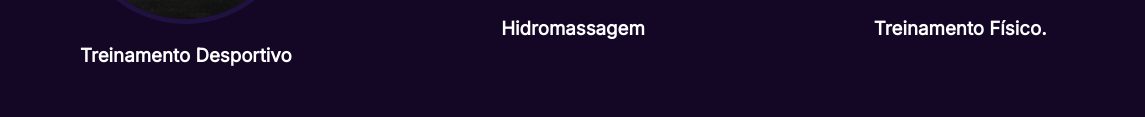
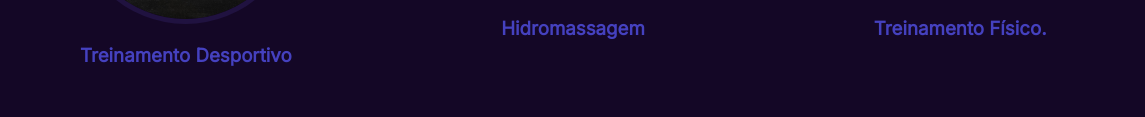
Before and after one commit to carolinefreitasalegre/juliapersonal, a website: page index.html in a window 1536 px wide. Shown: the part 2062-2179 px from the top of the page, without its empty margins (195-1340 px from the left). Drawn offline with nearby package versions, Linux system fonts and the light colour scheme.

Commit message:
Update mediascreen.css

```diff
--- a/css/mediascreen.css
+++ b/css/mediascreen.css
@@ -770,6 +770,7 @@
 
 
 }
+
  .article{
     display: flex;
     flex-direction: column;
@@ -798,6 +799,9 @@
     height: 100%;
 
 
+  }
+  article h3{
+    color: var(--colorFive);
   }
   .article img{
     border: 5px solid var(--colorFour);
```
